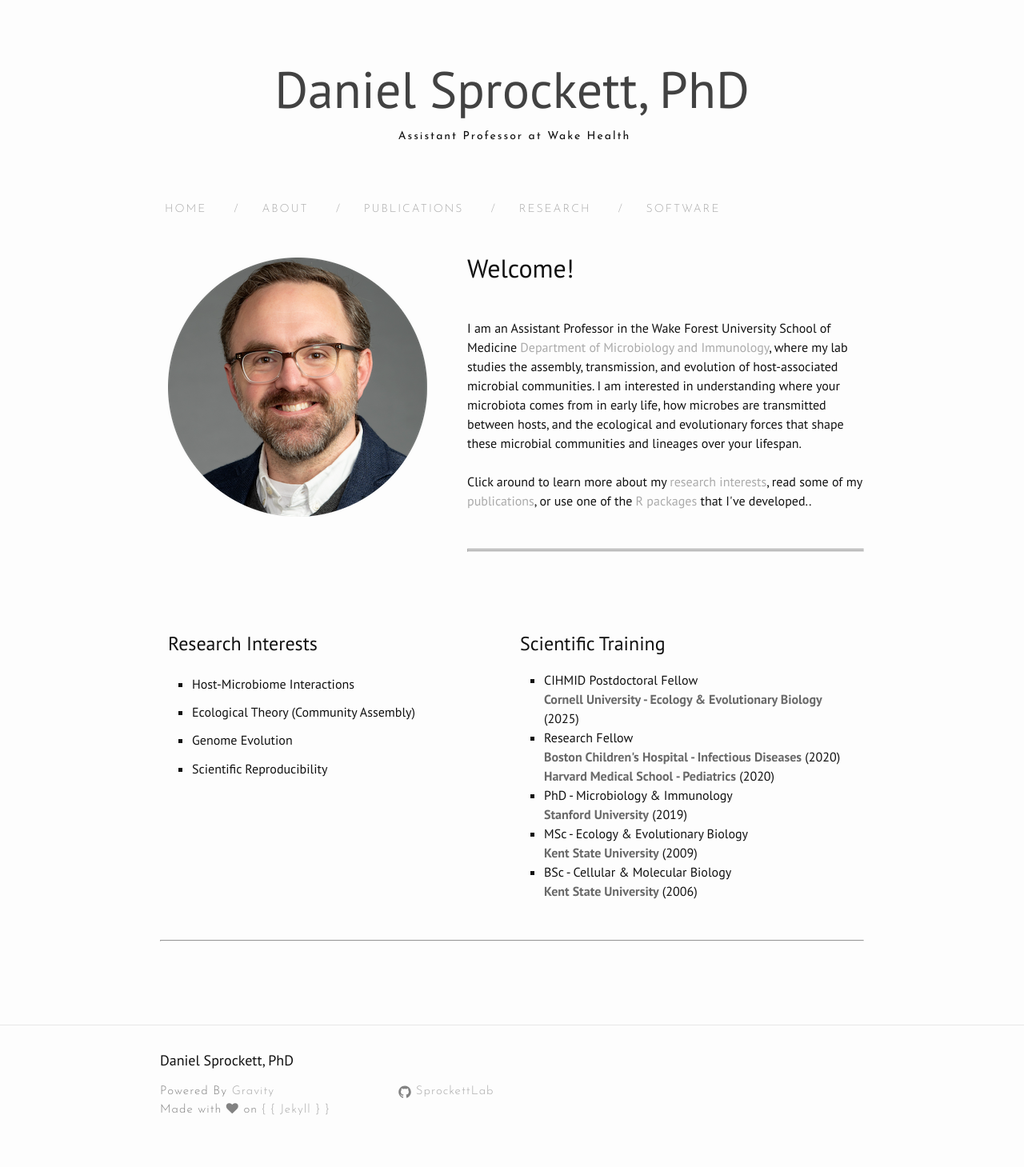
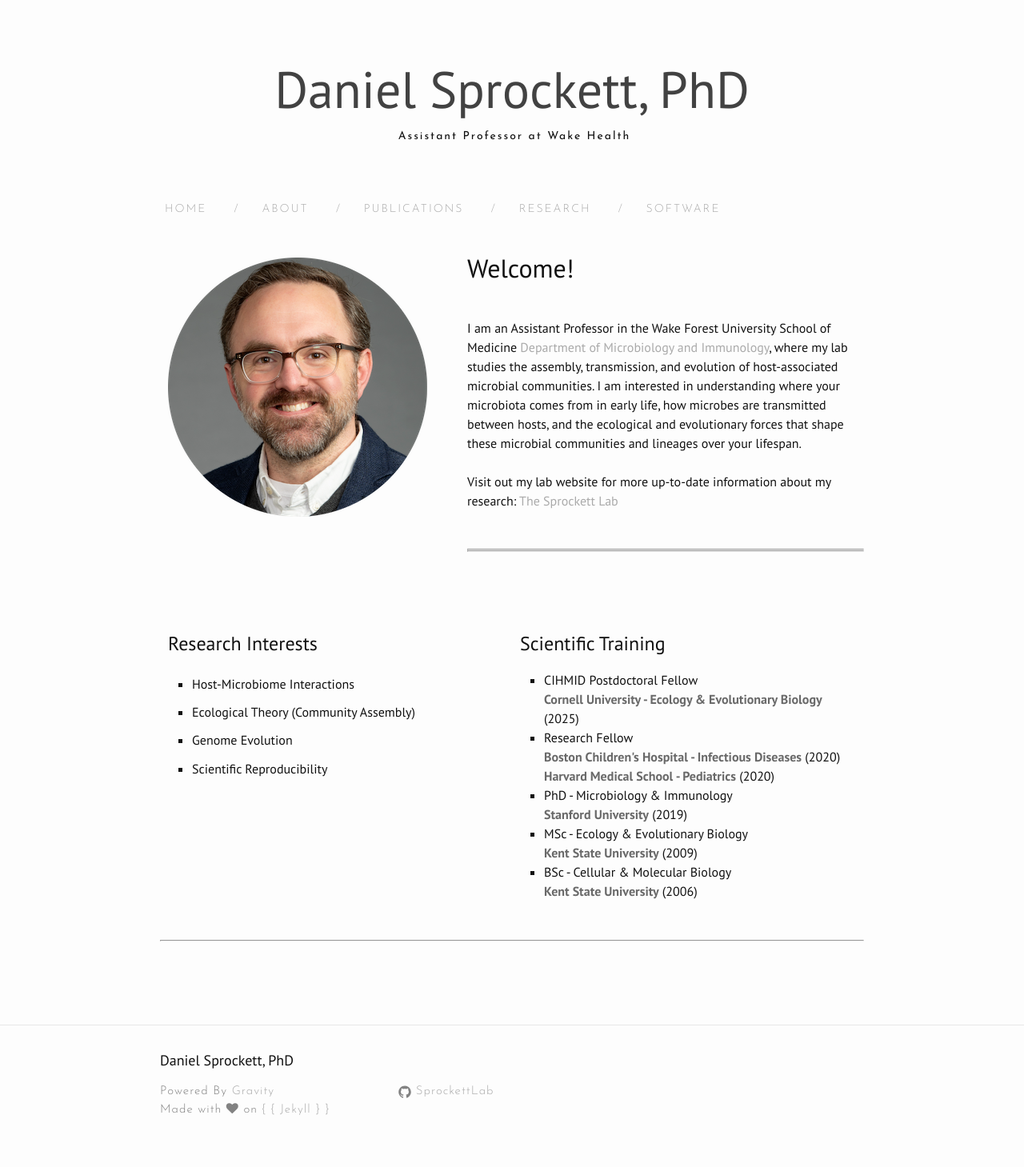
Before and after one commit to DanielSprockett/danielsprockett.github.io, a Jekyll site: the page built from index.html, in a window 1280 px wide. Shown: the whole page at 80% size. Built offline with Jekyll 4.4.1, drawn with Linux system fonts in a browser that asks for light colours; nearby versions of some CDN libraries; the list of posts is cut into pages by our own code.

Commit message:
Revise introductory text and update lab website link
Updated the text to include a link to the lab website and removed the old links.

```diff
--- a/index.html
+++ b/index.html
@@ -10,7 +10,7 @@ layout: default
   <br>
   I am an Assistant Professor in the Wake Forest University School of Medicine <a href="https://school.wakehealth.edu/departments/microbiology-and-immunology">Department of Microbiology and Immunology</a>, where my lab studies the assembly, transmission, and evolution of host-associated microbial communities. I am interested in understanding where your microbiota comes from in early life, how microbes are transmitted between hosts, and the ecological and evolutionary forces that shape these microbial communities and lineages over your lifespan.<br>
   <br>
-  Click around to learn more about my <a href="https://danielsprockett.github.io/research/">research interests</a>, read some of my <a href="https://danielsprockett.github.io/publications/">publications</a>, or use one of the <a href="https://danielsprockett.github.io/software/">R packages</a> that I've developed..
+Visit out my lab website for more up-to-date information about my research: <a href="sprockettlab.com">The Sprockett Lab</a>
   <br>
   <br>
   <br>
```
